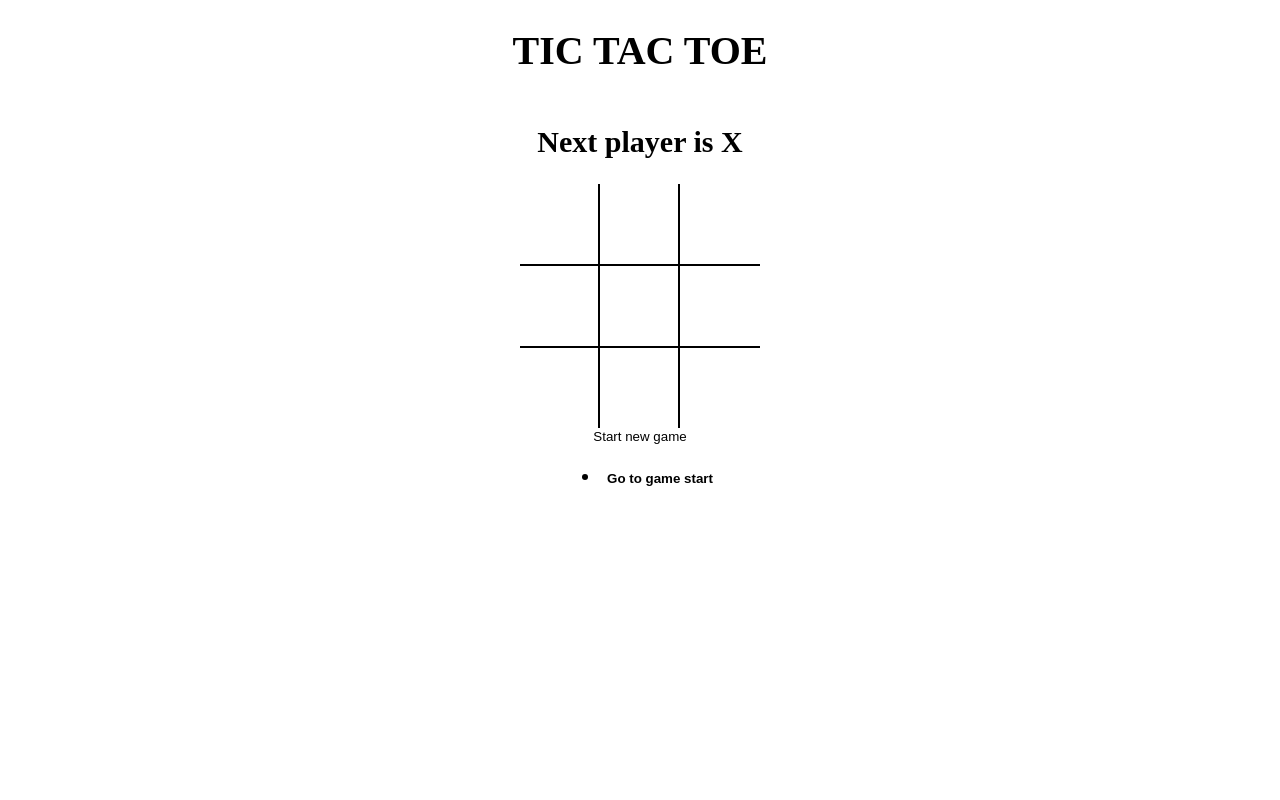
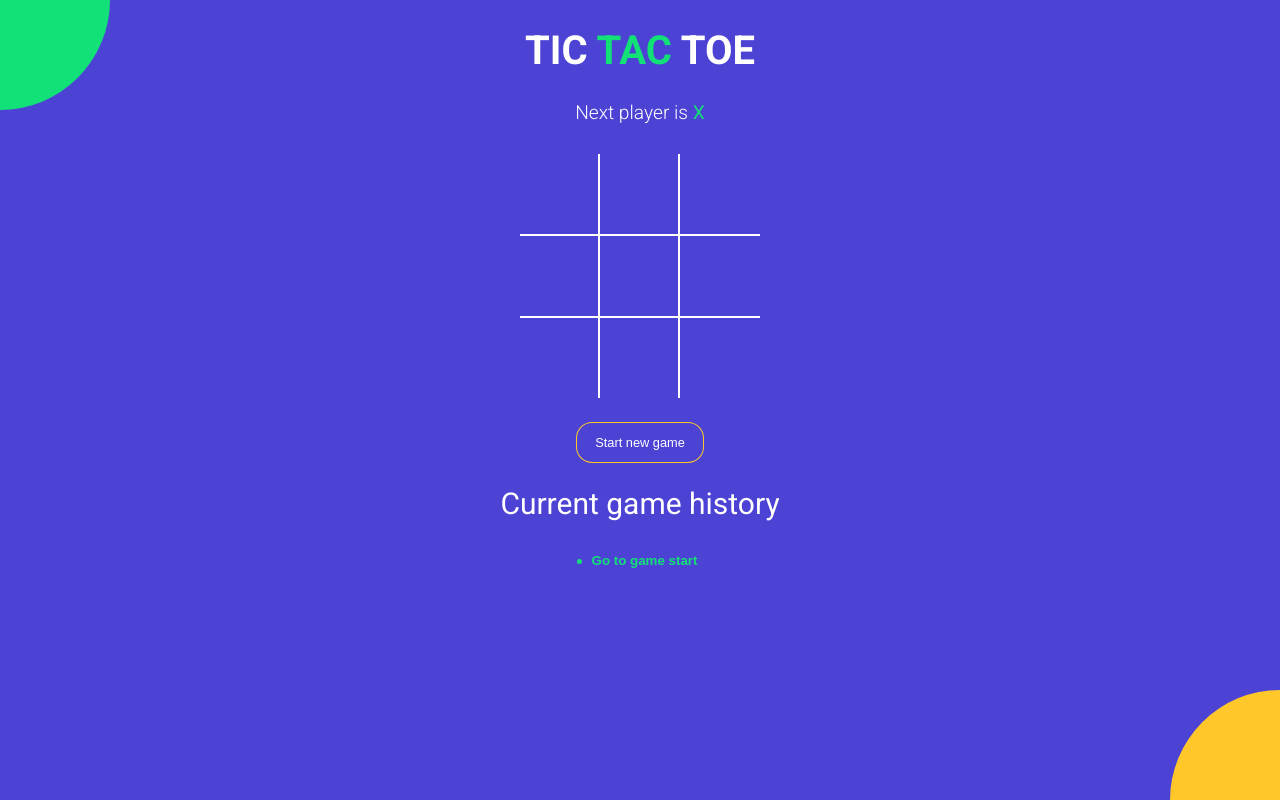
Before and after one commit to kwabena95/tic-tac-toe, a React (Create React App) app: page / in a window 1280 px wide. Built offline with nearby package versions, Linux system fonts and the light colour scheme.

Commit message:
styled the entire app

```diff
--- a/src/App.js
+++ b/src/App.js
@@ -53,11 +53,19 @@
   }
   return (
     <div className="app">
-      <h1>TIC TAC TOE</h1>
+      <h1>TIC <span className='text-green'>TAC</span> TOE</h1>
       <StatusMessage winner={winner} current={current} />
       <Board board={current.board} handleSquareClick={handleSquareClick} winningSquares={winningSquares} />
-      <button type='button' onClick={onNewGame}>Start new game</button>
+      <button
+        type='button'
+        onClick={onNewGame}
+        className={`btn-reset ${winner ? 'active' : ''}`}
+      >
+        Start new game
+      </button>
+      <h2 style={{ fontWeight: 'normal' }}>Current game history</h2>
       <History history={history} moveTo={moveTo} currentMove={currentMove} />
+      <div className='bg-balls' />
     </div>
   );
 }
--- a/src/components/History.jsx
+++ b/src/components/History.jsx
@@ -1,13 +1,14 @@
 const History = ({ history, moveTo, currentMove }) => {
     return (
-        <ul>
+        <div className="history-wrapper">
+            <ul className='history'>
                 {
                     history.map((_, move) => (
                         <li key={move}>
                             <button
                                 type='button'
                                 onClick={() => moveTo(move)}
-                            style={{ fontWeight: move === currentMove ? 'bold' : 'normal' }}
+                                className={`btn-move ${move === currentMove ? 'active' : ''}`}
                             >
                                 {move === 0 ? 'Go to game start' : `Go to move #${move}`}
                             </button>
@@ -16,6 +17,7 @@
                     ))
                 }
             </ul>
+        </div>
     )
 }
 
--- a/src/components/Square.jsx
+++ b/src/components/Square.jsx
@@ -5,9 +5,11 @@
     return (
         <button
             type='button'
-            className='square'
             onClick={onClick}
-            style={{ fontWeight: isWinningSquare ? `bold` : `normal` }}
+            className={`
+                square ${isWinningSquare ? 'winning' : ''}
+                ${value === 'X' ? 'text-green' : 'text-orange'}
+            `}
         >
             {value}
         </button>
--- a/src/components/StatusMessage.jsx
+++ b/src/components/StatusMessage.jsx
@@ -2,11 +2,33 @@
 
     const noMovesLeft = current.board.every((element) => element !== null);
     return (
-        <h2>
-            {winner && `Winner is ${winner}`}
-            {!winner && !noMovesLeft && `Next player is ${current.isXNext ? 'X' : 'O'}`}
-            {!winner && noMovesLeft && 'X and O tied'}
-        </h2>
+        <div className='status-message'>
+            {winner && (
+                <>
+                    Winner is {' '}
+                    <span className={winner === 'X' ? 'text-green' : 'text-orange'}>{winner}</span>
+                </>
+            )}
+            {!winner &&
+                !noMovesLeft && (
+                    <>
+                        Next player is
+                        <span className={current.isXNext ? 'text-green' : 'text-orange'}>       {current.isXNext ? 'X' : 'O'}
+                        </span>
+                    </>
+                )
+
+            }
+            {!winner && noMovesLeft && (
+                <>
+                    <span className="text-green">X</span>
+                    {' '}
+                    and
+                    {' '}
+                    <span className="text-orange">O</span>
+                </>
+            )}
+        </div>
     )
 }
 
--- a/src/styles/root.scss
+++ b/src/styles/root.scss
@@ -1,4 +1,11 @@
+$green: #12e177;
+$orange: #ffc72a;
+$blue: #4c43d4;
+
 body {
+  font-family: 'Roboto', sans-serif;
+  background-color: $blue;
+  color: #fff;
   padding: 0;
   margin: 0;
 }
@@ -8,7 +15,7 @@
   border: none;
   outline: none;
   &:hover {
-   cursor: pointer;
+    cursor: pointer;
   }
 }
 
@@ -19,18 +26,83 @@
   align-items: center;
 }
 
+.text-green {
+  color: $green;
+}
+
+.text-orange {
+  color: $orange;
+}
+
+.history-wrapper {
+  width: 300px;
+  text-align: center;
+  margin-bottom: 20px;
+  .history {
+    display: inline-block;
+    padding: 0;
+    margin: 0;
+    li {
+      list-style: none;
+      text-align: left;
+      &:before {
+        content: '';
+        border-radius: 50%;
+        display: inline-block;
+        height: 5px;
+        width: 5px;
+        background-color: $green;
+        margin-right: 4px;
+        margin-bottom: 1px;
+      }
+
+      .btn-move {
+    	  color: #fff;
+        &.active {
+          font-weight: bold;
+          color: $green;
+        }
+      }
+    }
+  }
+}
+
+.status-message {
+	margin-bottom: 30px;
+	font-size: 1.2rem;
+	font-weight: lighter;
+	span {
+	  font-weight: normal;
+	}
+}
+
+.btn-reset {
+  font-size: 0.8rem;
+  color: #fff;
+  border-radius: 15px;
+  padding: 12px 18px;
+  margin-top: 25px;
+  transition: all 0.2s;
+  background-color: $blue;
+  box-shadow: 0px 0px 0px 1px $orange;
+  &.active {
+    background-color: $orange;
+    box-shadow: none;
+  }
+}
+
 .board {
   .board-row {
     display: flex;
     flex-direction: row;
-    border-bottom: 2px solid #000;
+    border-bottom: 2px solid #fff;
     &:last-child {
       border-bottom: none;
     }
     .square {
       width: 80px;
       height: 80px;
-      border-right: 2px solid #000;
+      border-right: 2px solid #fff;
       font-size: 2.5rem;
       padding: 0;
       overflow: hidden;
@@ -38,6 +110,63 @@
       &:last-child {
         border-right: none;
       }
+      &.winning {
+			  animation: scaleText 1.4s infinite;
+			  @keyframes scaleText {
+			    0% {
+			      transform: 2.5rem;
+			    }
+			    50% {
+			      font-size: 3.5rem;
+			    }
+			    100% {
+			      font-size: 2.5rem;
+			    }
+			  }
+			}
     }
   }
 }
+
+.bg-balls {
+  position: fixed;
+  top: 0;
+  left: 0;
+  right: 0;
+  bottom: 0;
+  min-width: 100%;
+  z-index: -1;
+
+  &:before,
+  &:after {
+    content: '';
+    position: absolute;
+    width: 150px;
+    height: 150px;
+    border-radius: 50%;
+  }
+
+  &:before {
+    background-color: $orange;
+    right: -75px;
+    bottom: -75px;
+    @media screen and (min-width: 476px) {
+      width: 220px;
+      height: 220px;
+      right: -110px;
+      bottom: -110px;
+    }
+  }
+
+  &:after {
+    background-color: $green;
+    top: -75px;
+    left: -75px;
+    @media screen and (min-width: 476px) {
+      width: 220px;
+      height: 220px;
+      top: -110px;
+      left: -110px;
+    }
+  }
+}
```
Lines whose indentation alone changed are shown as unchanged.
